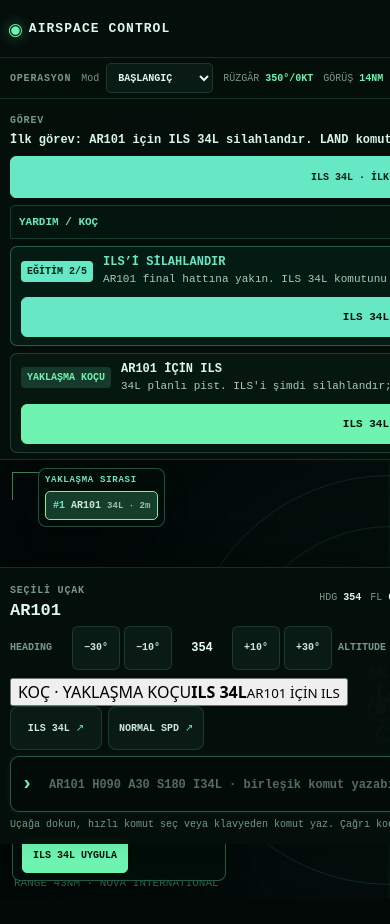
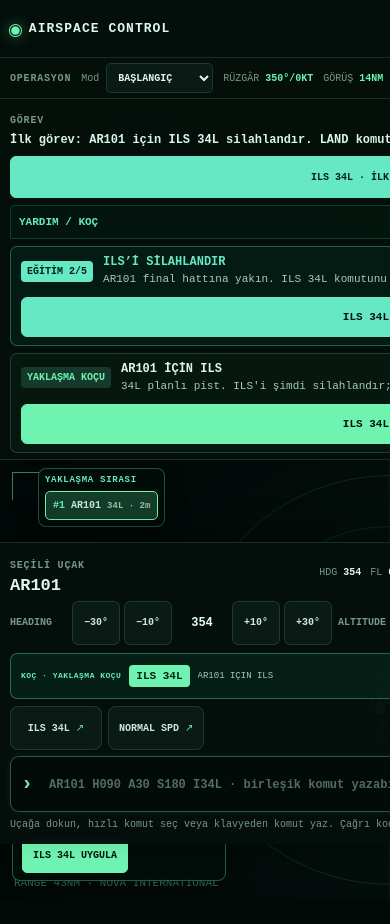
Before and after one commit to bugrabilim/atc, a React (Vite) app: page / in a window 390 px wide. Shown: the top 924 px of the page. Built offline with nearby package versions, Linux system fonts and the light colour scheme.

Commit message:
Surface coach clearances in command console

```diff
--- a/src/ui/styles.css
+++ b/src/ui/styles.css
@@ -173,6 +173,14 @@ button { touch-action: manipulation; }
 .vector-control b { min-width: 48px; color: #e7fff4; text-align: center; font: 700 9px IBM Plex Mono, monospace; }
 .vector-control button { min-height: 38px; min-width: 50px; padding: 0 7px; color: #cce9dc; border: 1px solid var(--line); border-radius: 6px; background: #0a1a14; font: 700 8px IBM Plex Mono, monospace; }
 .vector-control button:disabled { opacity: .35; }
+.coach-command { width: 100%; min-height: 44px; display: grid; grid-template-columns: minmax(88px, auto) auto minmax(0, 1fr); align-items: center; gap: 8px; margin-bottom: 7px; padding: 0 10px; color: #dff8ec; border: 1px solid rgba(110,243,176,.34); border-radius: 7px; background: rgba(7,39,29,.72); text-align: left; cursor: pointer; font-family: IBM Plex Mono, monospace; }
+.coach-command span { color: var(--cyan); font-size: 9px; font-weight: 700; letter-spacing: .06em; }
+.coach-command b { color: #032218; padding: 5px 7px; border-radius: 4px; background: var(--green); font-size: 11px; white-space: nowrap; }
+.coach-command small { min-width: 0; color: #a8cbb9; font-size: 10px; overflow: hidden; text-overflow: ellipsis; white-space: nowrap; }
+.coach-command--warning { border-color: rgba(255,182,72,.56); background: rgba(59,39,8,.42); }
+.coach-command--warning b { background: var(--warning); }
+.coach-command--danger { border-color: rgba(255,104,104,.66); background: rgba(63,9,9,.42); }
+.coach-command--danger b { color: #fff; background: var(--danger); }
 .quick-command-row { display: flex; gap: 6px; margin-bottom: 8px; overflow-x: auto; scrollbar-width: none; }
 .quick-command-row::-webkit-scrollbar { display: none; }
 .quick-command { min-width: 84px; padding: 0 10px; font: 600 9px IBM Plex Mono, monospace; white-space: nowrap; }
@@ -375,6 +383,9 @@ button { touch-action: manipulation; }
   .selected-aircraft__metrics { gap: 9px; font-size: 10px; }
   .next-aircraft { min-height: 42px; padding-inline: 8px; font-size: 9px; }
   .vector-control { margin-bottom: 6px; }
+  .coach-command { min-height: 46px; }
+  .coach-command span { font-size: 8px; }
+  .coach-command small { font-size: 9px; }
   .vector-control button { min-height: 44px; min-width: 48px; font-size: 10px; }
   .quick-command-row { margin-bottom: 6px; }
   .quick-command { min-width: 100px; min-height: 44px; font-size: 10px; }
```
